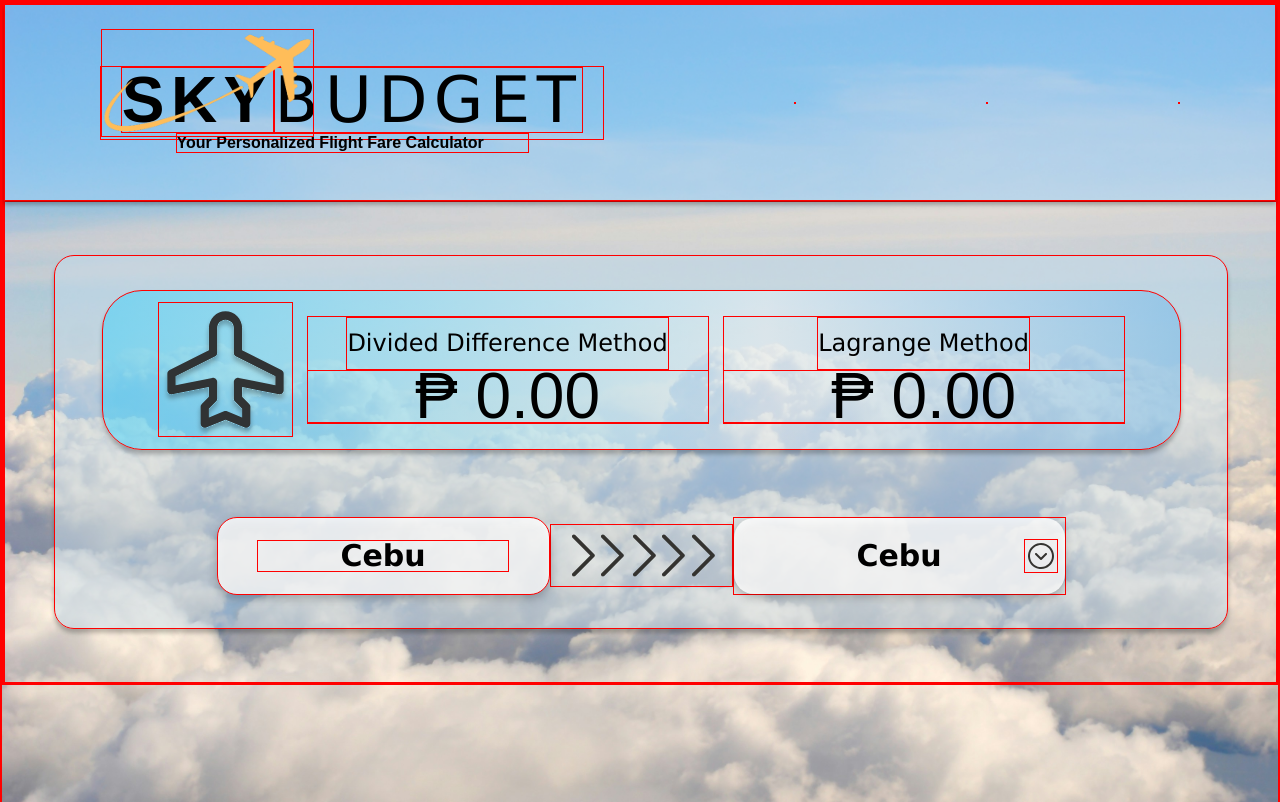
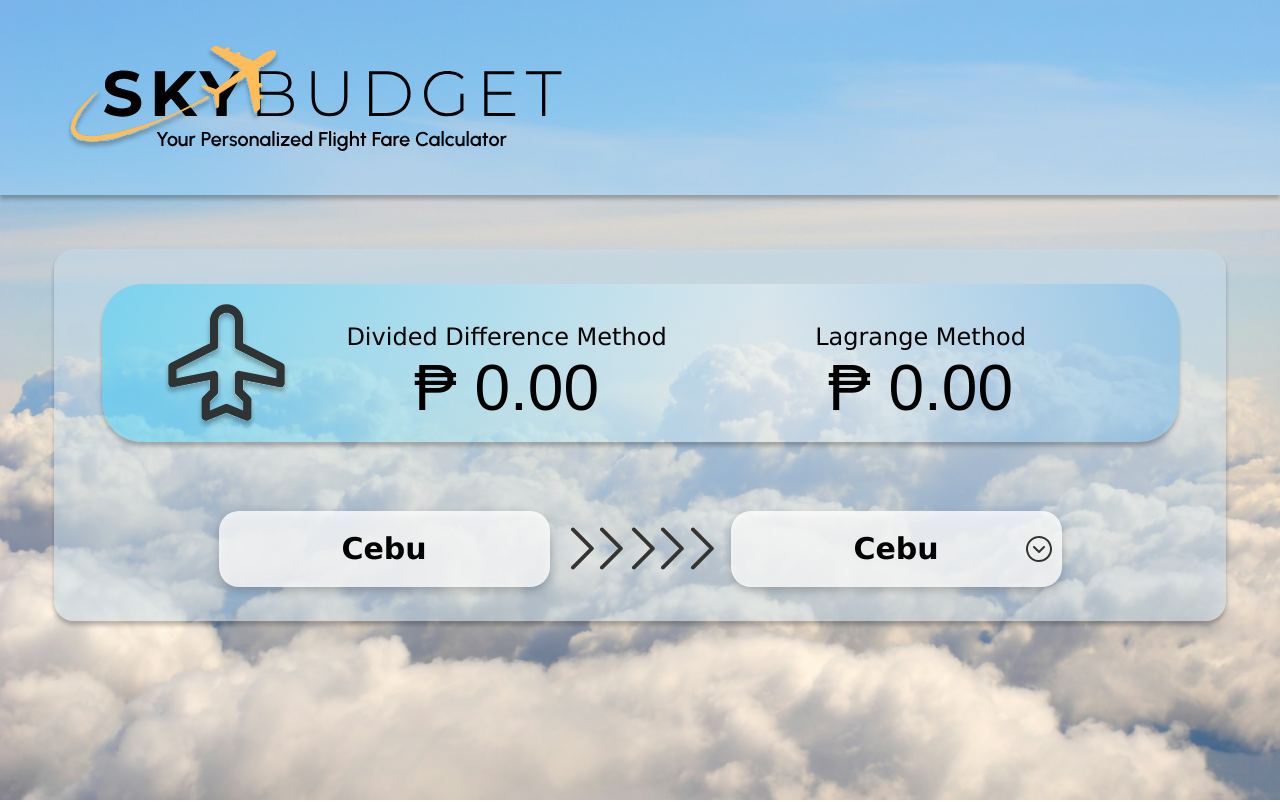
Before and after one commit to Hitagi7/SkyBudget, a React (Create React App) app: page / in a window 1280 px wide. Built offline with nearby package versions, Linux system fonts and the light colour scheme.

Commit message:
changed SKYBUDGET title to svg

```diff
--- a/src/App.css
+++ b/src/App.css
@@ -1,6 +1,6 @@
-* {
+/* * {
   border: 1px solid red;
-}
+} */
 
 .main-container {
   display: flex;
--- a/src/components/HeaderTitle.css
+++ b/src/components/HeaderTitle.css
@@ -1,54 +1,9 @@
 .header-container {
   display: flex;
-  justify-content: space-around;
   align-items: center;
   height: 195px;
   background-color: rgba(155, 213, 255, 0.45);
   box-shadow: 0px 4px 4px 0px rgba(0, 0, 0, 0.25);
   position: relative;
+  padding-left: 5%;
 }
-
-.title-logo {
-  display: flex;
-  flex-wrap: wrap;
-  width: 502px;
-  height: 9vh;
-  align-items: center;
-  justify-content: center;
-  position: relative;
-}
-
-.sky,
-.budget {
-  text-align: center;
-  font-size: 64px;
-  line-height: 1;
-  letter-spacing: 6.4px;
-}
-
-.sky {
-  text-align: center;
-  font-family: Arial;
-  font-weight: 700;
-}
-
-.budget {
-  text-align: center;
-  font-family: "Lucida Sans";
-  font-weight: 300;
-}
-
-.overlay-image {
-  position: absolute;
-  left: 0;
-  bottom: 2px;
-  width: 42%;
-  height: auto;
-  z-index: 2;
-}
-
-.description {
-  width: 351px;
-  font-family: Arial;
-  font-weight: bolder;
-}
--- a/src/components/HeaderTitle.js
+++ b/src/components/HeaderTitle.js
@@ -1,21 +1,11 @@
 import React from "react";
 import "./HeaderTitle.css";
-import logo from "../assets/SKYBUDGET.png";
+import titleLogo from "../assets/skybudgetTitle.svg";
 
 const HeaderTitle = () => {
   return (
     <div className="header-container">
-      <div className="title-logo">
-        <span className="sky">SKY</span>
-        <span className="budget">BUDGET</span>
-        <img src={logo} alt="SkyBudget" className="overlay-image" />
-        <div className="description">
-          Your Personalized Flight Fare Calculator
-        </div>
-      </div>
-      <div></div>
-      <div></div>
-      <div></div>
+      <img src={titleLogo} alt="SkyBudget" />
     </div>
   );
 };
```
Also changed, not shown: src/assets/skybudgetTitle.svg (added).
